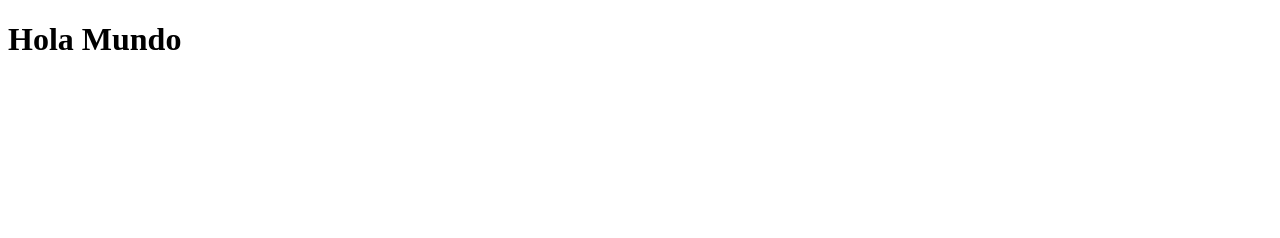
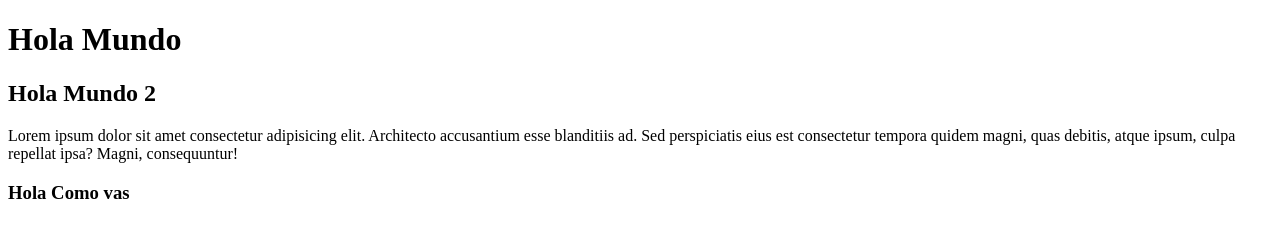
Before and after one commit to FabricioSV17/CursoGit, a plain HTML site: page Index.html in a window 1280 px wide. Drawn offline with Linux system fonts and the light colour scheme.

Commit message:
Agregando mas cambios

```diff
--- a/Index.html
+++ b/Index.html
@@ -8,5 +8,12 @@
 </head>
 <body>
     <h1>Hola Mundo</h1>
+    <div class="container">
+        <h2>Hola Mundo 2</h2>
+        <p>
+            Lorem ipsum dolor sit amet consectetur adipisicing elit. Architecto accusantium esse blanditiis ad. Sed perspiciatis eius est consectetur tempora quidem magni, quas debitis, atque ipsum, culpa repellat ipsa? Magni, consequuntur!
+        </p>
+    </div>
+    <h3>Hola Como vas</h3>
 </body>
 </html>
```
